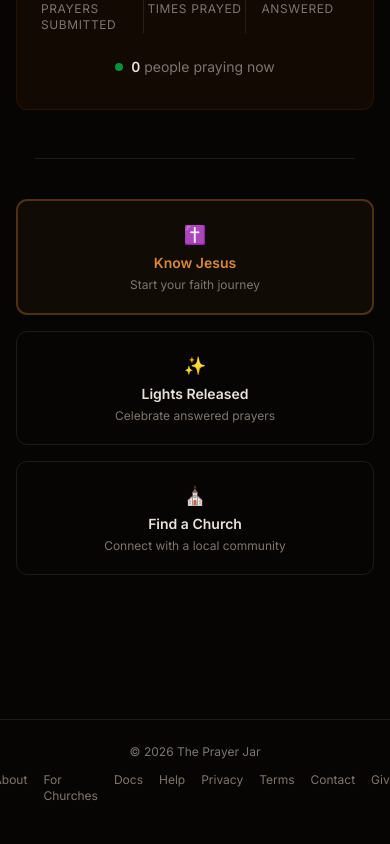
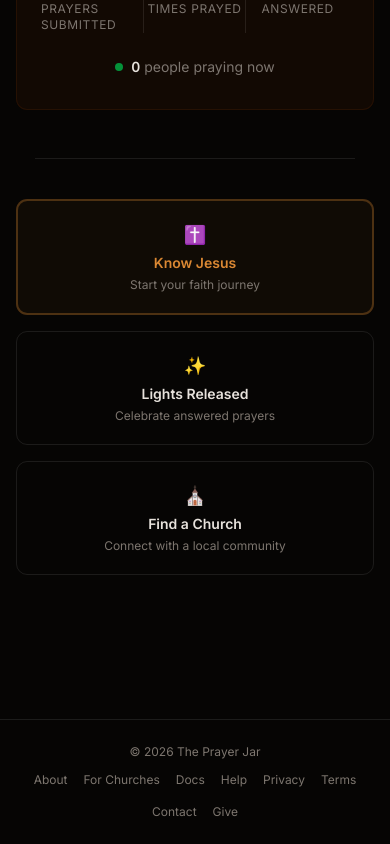
Before and after one commit to ron-pineda/PrayerJar, a Next.js app: page / in a window 390 px wide. Shown: the part 1875-2719 px from the top of the page. Built offline with nearby package versions, Linux system fonts and the light colour scheme; no server answers; the database is empty.

Commit message:
fix: add flex-wrap to footer links to prevent mobile overflow

```diff
--- a/src/app/layout.tsx
+++ b/src/app/layout.tsx
@@ -116,7 +116,7 @@
           <div className="max-w-5xl mx-auto flex flex-col sm:flex-row items-center justify-between gap-3 text-xs text-muted-foreground">
             <span>© {new Date().getFullYear()} The Prayer Jar</span>
             <nav aria-label="Footer navigation">
-              <div className="flex gap-4">
+              <div className="flex flex-wrap justify-center gap-4">
                 <Link href="/about" className="hover:text-foreground transition-colors">About</Link>
                 <Link href="/for-churches" className="hover:text-foreground transition-colors">For Churches</Link>
                 <Link href="/docs" className="hover:text-foreground transition-colors">Docs</Link>
```
